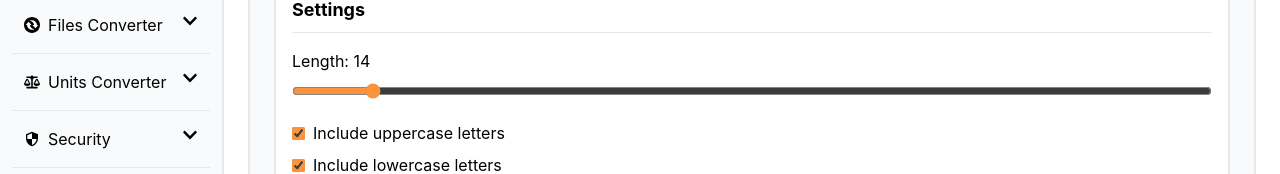
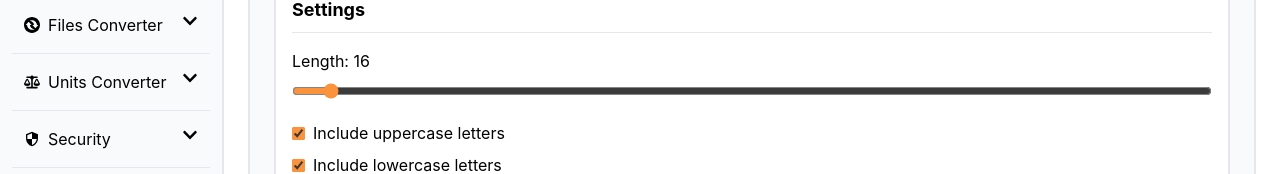
Before and after one commit to Oslonline/oslo-toolbox, a React (Vite) app: page /Generators/Password in a window 1280 px wide. Shown: the part 302-476 px from the top of the page. Built offline with nearby package versions, Linux system fonts and the light colour scheme.

Commit message:
fix: set min password length to 12 and default to 16

```diff
--- a/src/pages/Tools/Generator/Password.jsx
+++ b/src/pages/Tools/Generator/Password.jsx
@@ -4,7 +4,7 @@ import { Helmet } from "react-helmet";
 
 export default function Password() {
   const [password, setPassword] = useState("");
-  const [length, setLength] = useState(14);
+  const [length, setLength] = useState(16);
   const [includeUppercase, setIncludeUppercase] = useState(true);
   const [includeLowercase, setIncludeLowercase] = useState(true);
   const [includeNumbers, setIncludeNumbers] = useState(true);
@@ -81,7 +81,7 @@ export default function Password() {
           <hr className="mb-4" />
           <div className="mb-4">
             <label className="mb-2 block">Length: {length}</label>
-            <input type="range" min="4" max="128" value={length} onChange={(e) => setLength(parseInt(e.target.value))} className="w-full accent-orange-400 dark:accent-orange-600" aria-label="Password length" />
+            <input type="range" min="12" max="128" value={length} onChange={(e) => setLength(parseInt(e.target.value))} className="w-full accent-orange-400 dark:accent-orange-600" aria-label="Password length" />
           </div>
           <div className="flex flex-col gap-2 accent-orange-400 dark:accent-orange-600">
             <label className="flex items-center">
```
